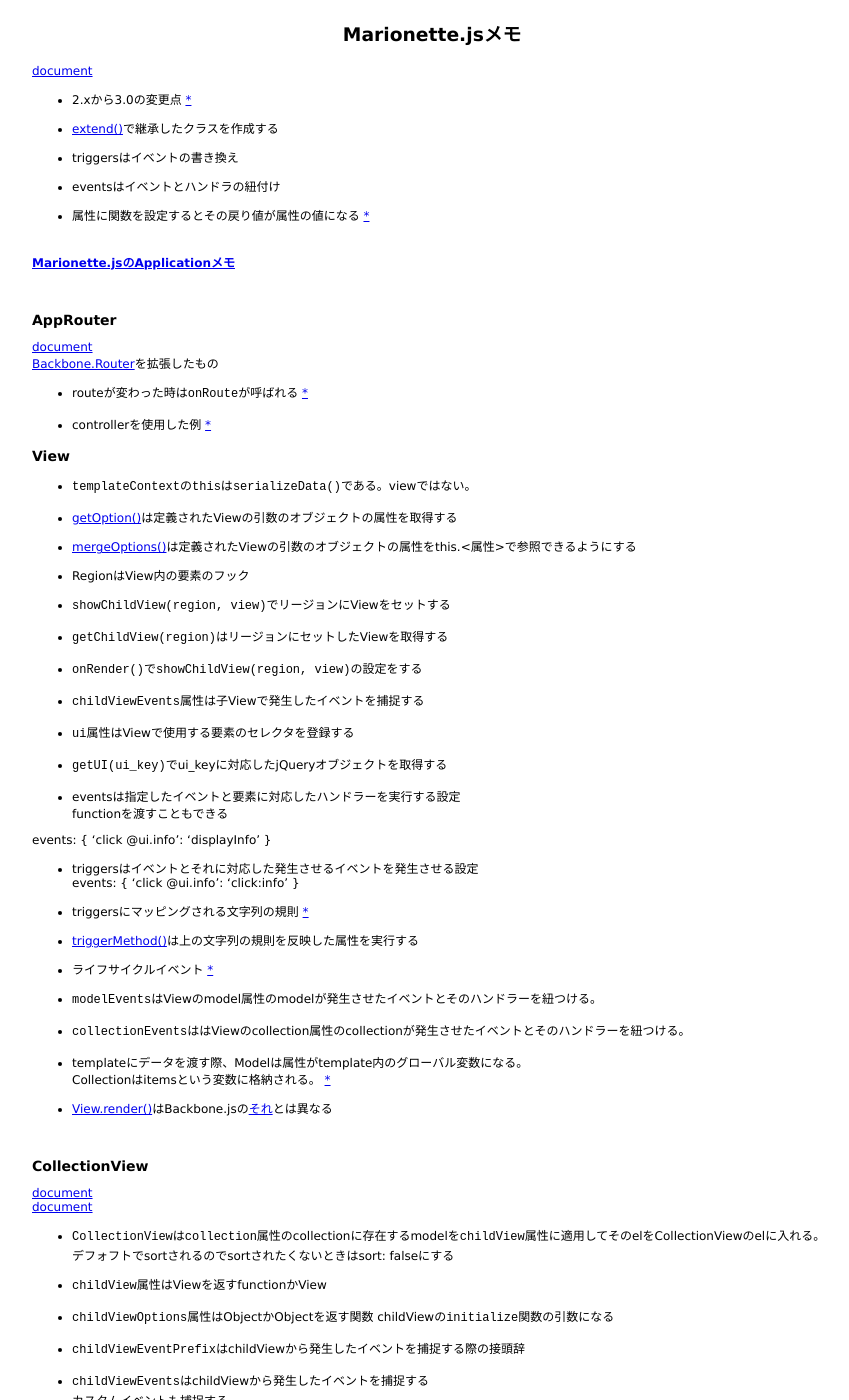
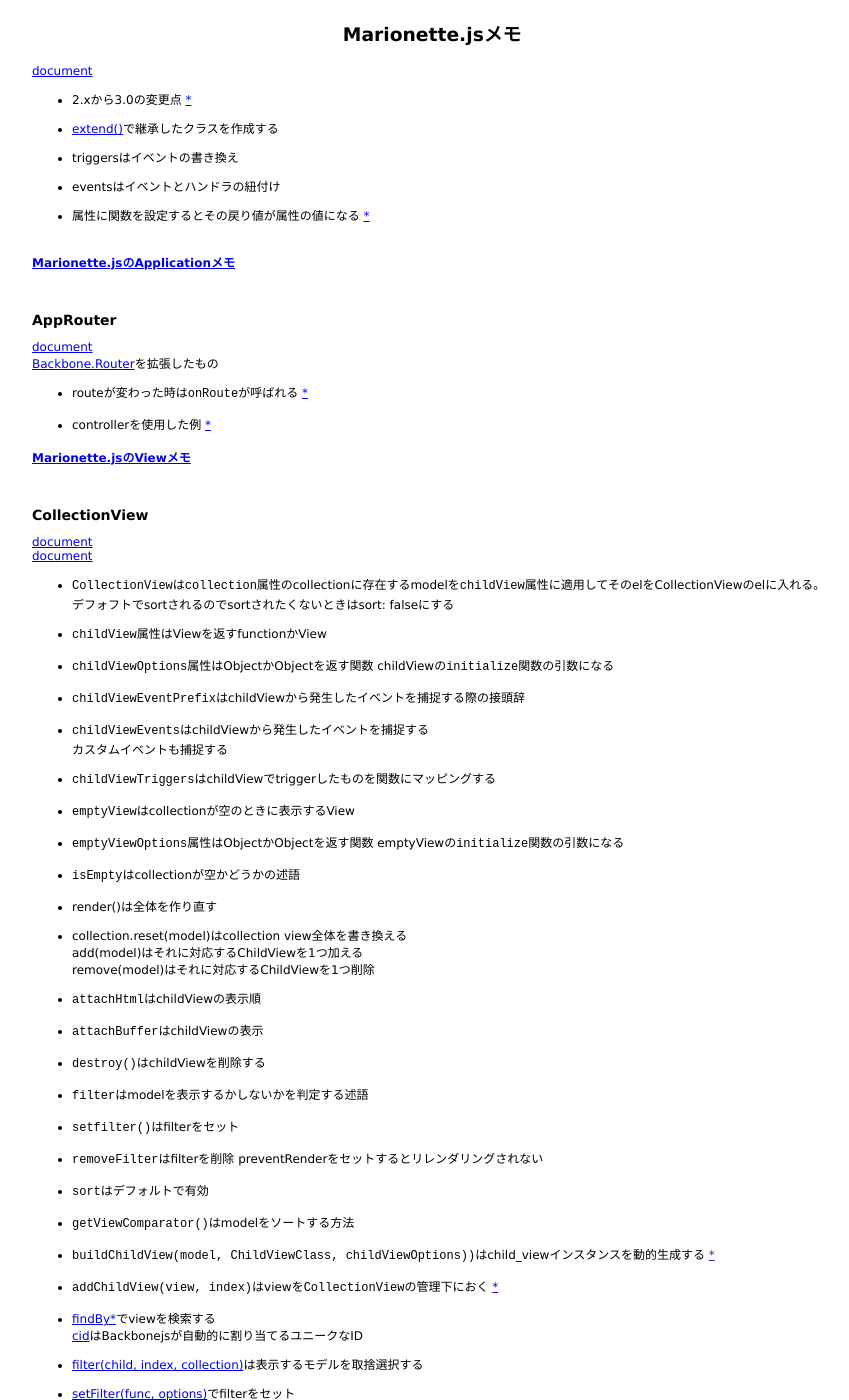
Before and after one commit to 38elements/38elements.github.com, a Jekyll site: the page built from _posts/2016-09-11-backbone_marionette.md, in a window 1280 px wide and 1400 px high. Shown: the whole window, without its empty margins (208-1057 px from the left). Built offline with Jekyll 4.4.1, drawn with Linux system fonts in a browser that asks for light colours.

Commit message:
Update 2016-09-11-backbone_marionette.md

```diff
--- a/_posts/2016-09-11-backbone_marionette.md
+++ b/_posts/2016-09-11-backbone_marionette.md
@@ -26,57 +26,7 @@ title: Marionette.jsメモ
 * controllerを使用した例 [\*](http://marionettejs.com/docs/master/marionette.approuter.html#configure-routes-in-constructor)
 <br>
 
-
-### View
-
-* `templateContext`の`this`は`serializeData()`である。viewではない。
-
-* [getOption()](http://marionettejs.com/docs/v3.0.0/marionette.functions.html#marionettegetoption)は定義されたViewの引数のオブジェクトの属性を取得する
-
-* [mergeOptions()](http://marionettejs.com/docs/v3.0.0/marionette.functions.html#marionettemergeoptions)は定義されたViewの引数のオブジェクトの属性をthis.&lt;属性&gt;で参照できるようにする
-
-* RegionはView内の要素のフック
-
-* `showChildView(region, view)`でリージョンにViewをセットする
-
-* `getChildView(region)`はリージョンにセットしたViewを取得する
-
-* `onRender()`で`showChildView(region, view)`の設定をする
-
-* `childViewEvents`属性は子Viewで発生したイベントを捕捉する
-
-* `ui`属性はViewで使用する要素のセレクタを登録する
-
-* `getUI(ui_key)`でui_keyに対応したjQueryオブジェクトを取得する
-
-* eventsは指定したイベントと要素に対応したハンドラーを実行する設定
-functionを渡すこともできる
-{% raw %}
-events: {
-    'click @ui.info': 'displayInfo'
-}
-{% endraw %}
-
-* triggersはイベントとそれに対応した発生させるイベントを発生させる設定
-events: {
-    'click @ui.info': 'click:info'
-}
-
-* triggersにマッピングされる文字列の規則 [\*](http://marionettejs.com/docs/v3.0.0/events.html#magic-method-binding)
-
-* [triggerMethod()](http://marionettejs.com/docs/master/marionette.view.html#onevent-listeners)は上の文字列の規則を反映した属性を実行する
-
-* ライフサイクルイベント [\*](http://marionettejs.com/docs/master/viewlifecycle.html#view-lifecycle)
-
-* `modelEvents`はViewのmodel属性のmodelが発生させたイベントとそのハンドラーを紐つける。
-
-* `collectionEvents`ははViewのcollection属性のcollectionが発生させたイベントとそのハンドラーを紐つける。
-
-* templateにデータを渡す際、Modelは属性がtemplate内のグローバル変数になる。
-Collectionはitemsという変数に格納される。 [\*](http://marionettejs.com/docs/master/marionette.view.html#advanced-view-topics)
-
-* [View.render()](https://github.com/marionettejs/backbone.marionette/blob/d8bee8d66003f6935994f7f066235a8896f81d94/src/view.js#L92)はBackbone.jsの[それ](https://github.com/jashkenas/backbone/blob/master/backbone.js#L1351)とは異なる
-
+#### [Marionette.jsのViewメモ](/2016/10/10/marionettejs-view.html)
 <br>
 
 ### CollectionView
```
